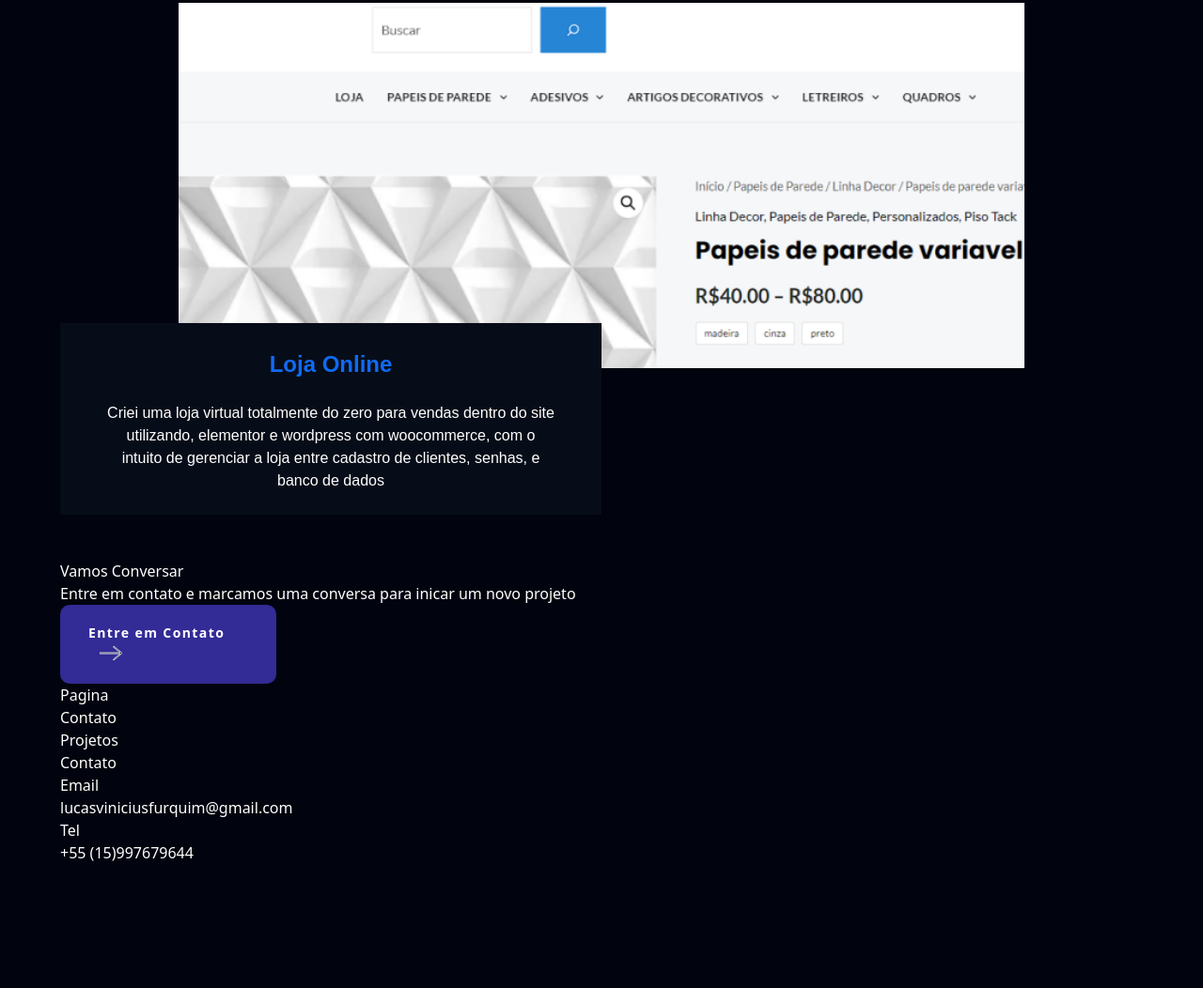
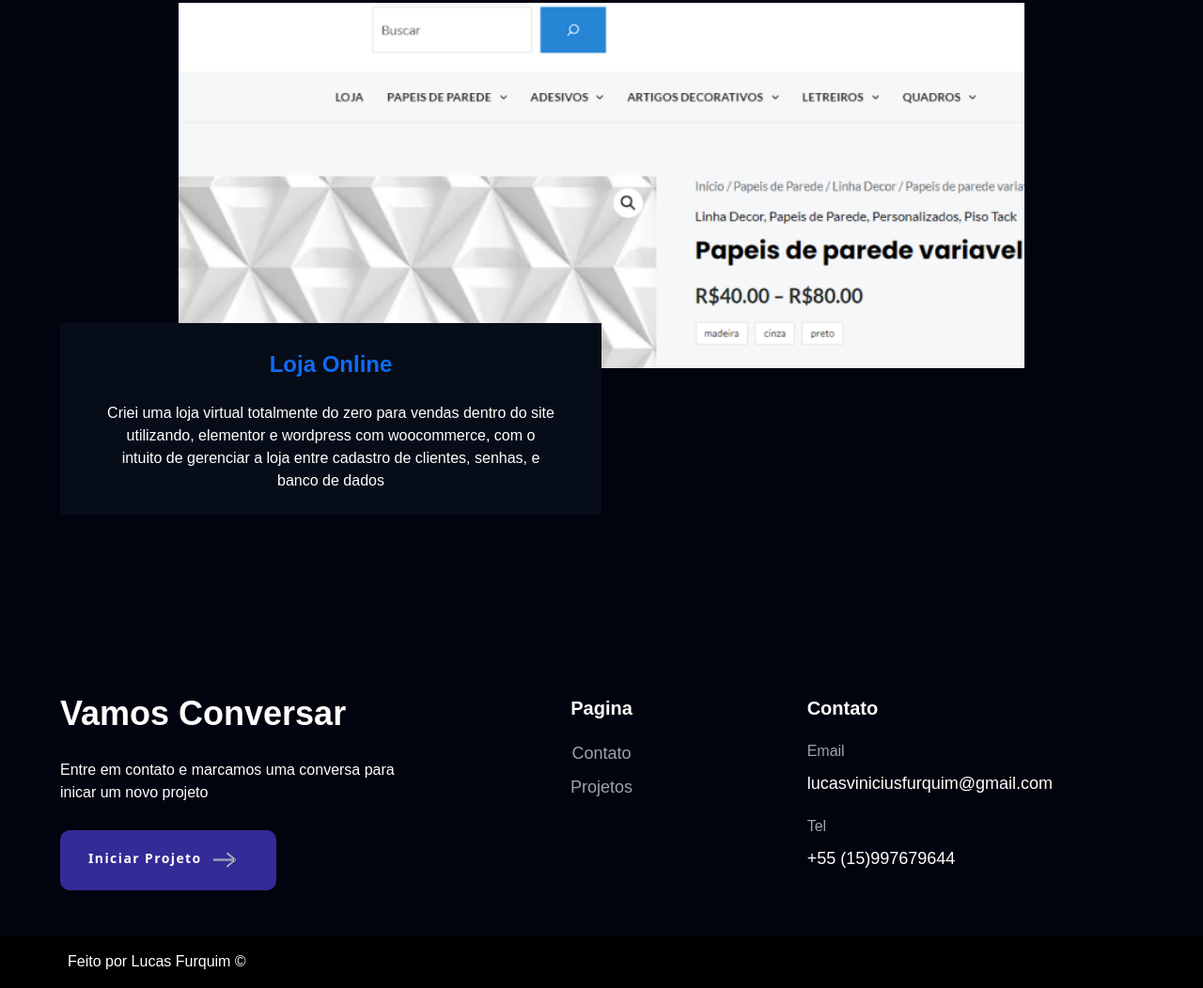
Before and after one commit to Lucas-furquim/Lucas-Furquim-repositorio, a website with bundled scripts: page index.html in a window 1280 px wide. Shown: the part 4117-5169 px from the top of the page at 94% size. Before the commit the page ends 5037 px from the top, so only its background shows below. Built offline with nearby package versions, Linux system fonts and the light colour scheme.

Commit message:
finalizando footer

```diff
--- a/index.html
+++ b/index.html
@@ -8,8 +8,8 @@
   <title>Lucas Portifolio</title>
 </head>
 
-<body class="bg-pricipal max-w-6xl mx-auto">
-  <header class="text-white flex place-content-between mt-2">
+<body class="bg-pricipal ">
+  <header class="text-white flex place-content-between mt-2 max-w-6xl mx-auto">
     <div class="flex gap-2">
       <img class="w-10" src="Img-portifolio/Logo.svg" alt="">
       <h1 class="text-2xl w-40 font-bold">Lucas</h1>
@@ -24,7 +24,7 @@
     </nav>
   </header>
 
-  <main class="mt-32">
+  <main class="mt-32 max-w-6xl mx-auto">
     <div class="flex place-content-between items-center ">
       <div class="text-white w-auto">
         <p class=' text-xl'><img class="inline h-8 mr-2" src="Img-portifolio/mao.png" alt=""> Olá menu nome é</p>
@@ -150,36 +150,40 @@
       </div>
     </div>
 
-    <footer class="text-white">
+    <footer class="text-white grid grid-cols-3 gap-x-10 mx-auto mt-36">
       <div>
-        <h2>Vamos Conversar</h2>
-        <p>Entre em contato e marcamos uma conversa para inicar um novo projeto</p>
+        <h2 class="text-4xl font-bold font-poppins mb-7">Vamos Conversar</h2>
+        <p class="font-arial text-base mb-7">Entre em contato e marcamos uma conversa para inicar um novo projeto</p>
         <a class="link-a-btn font-semibold text-sm tracking-widest bg-quarto" href="./projetos.html">
-          <span>Entre em Contato<img class="inline ml-3" src="Img-portifolio/arrow-right-thin.svg" alt=""></span>
+          <span>Iniciar Projeto<img class="inline ml-3" src="Img-portifolio/arrow-right-thin.svg" alt=""></span>
         </a>
       </div>
 
-      <div>
-        <h4>Pagina</h4>
-        <p>Contato</p>
-        <P>Projetos</P>
+      <div class="text-center">
+        <h4 class="text-xl font-bold font-poppins mb-5">Pagina</h4>
+        <p class="text-gray-400 text-lg font-arial mb-2">Contato</p>
+        <P class="text-gray-400 text-lg font-arial ">Projetos</P>
       </div>
 
       <div>
-        <h4>Contato</h4>
+        <h4 class="text-xl font-bold font-poppins mb-5">Contato</h4>
 
         <div>
-          <h5>Email</h5>
-          <p><a href="mailto:lucasviniciusfurquim@gmail.com">lucasviniciusfurquim@gmail.com</a></p>
+          <h5 class="text-gray-400 text-base font-arial mb-2">Email</h5>
+          <p class="mb-5"><a class="text-lg font-arial" href="mailto:lucasviniciusfurquim@gmail.com">lucasviniciusfurquim@gmail.com</a></p>
         </div>
 
         <div>
-          <h5>Tel</h5>
-          <p><a href="tel:+5515997679644">+55 (15)997679644</a></p>
+          <h5 class="text-gray-400 text-base font-arial mb-2">Tel</h5>
+          <p><a class="text-lg font-arial" href="tel:+5515997679644">+55 (15)997679644</a></p>
         </div>
       </div>
     </footer>
+
   </main>
+  <div class="text-white bg-black mt-12 pb-2 pt-4 pl-4">
+    <p class="max-w-6xl mx-auto text-base font-arial mb-2">Feito por Lucas Furquim &copy;</p>
+  </div>
   <script type="module" src="script.js"></script>
 </body>
 
```
Also changed, not shown: style.min.css.
